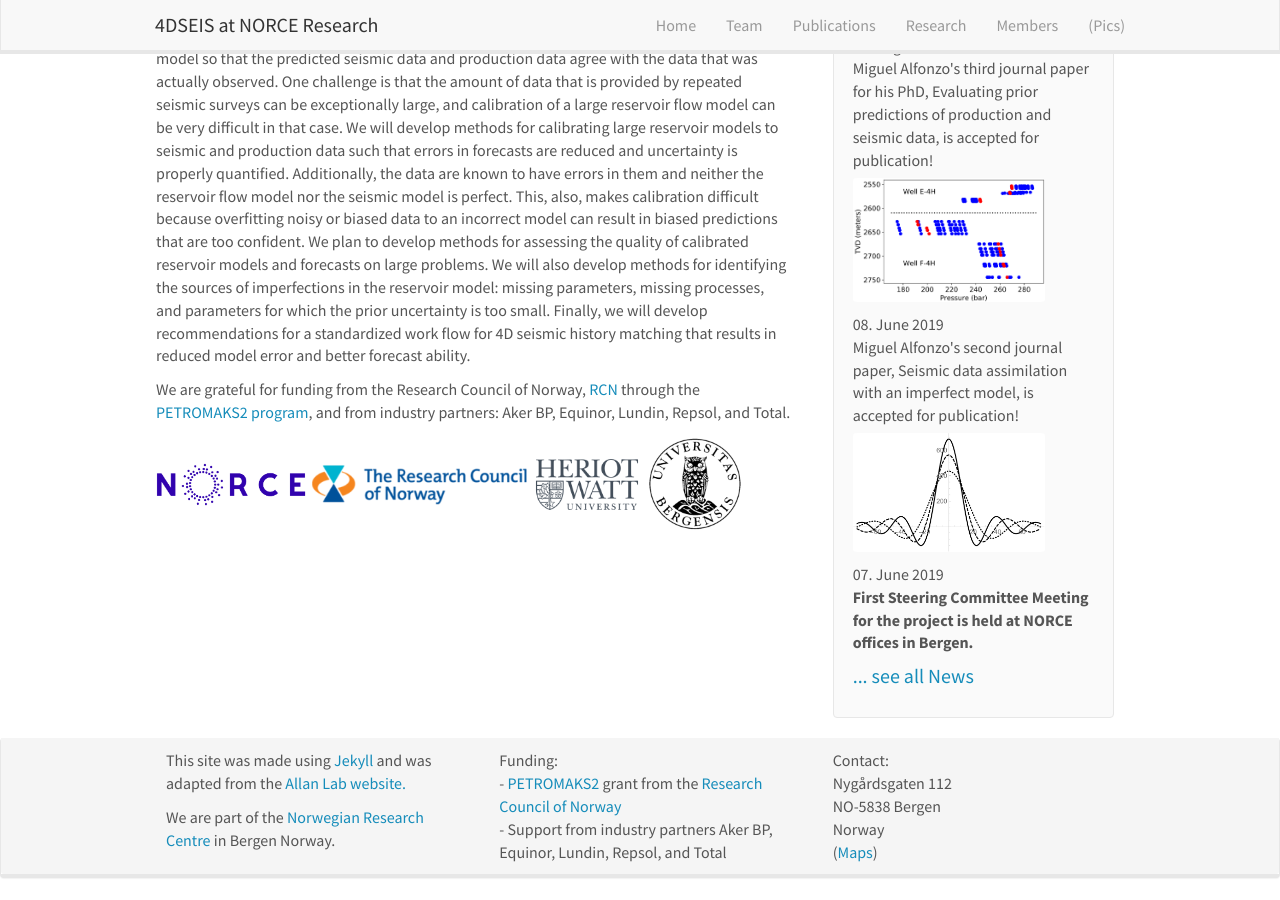
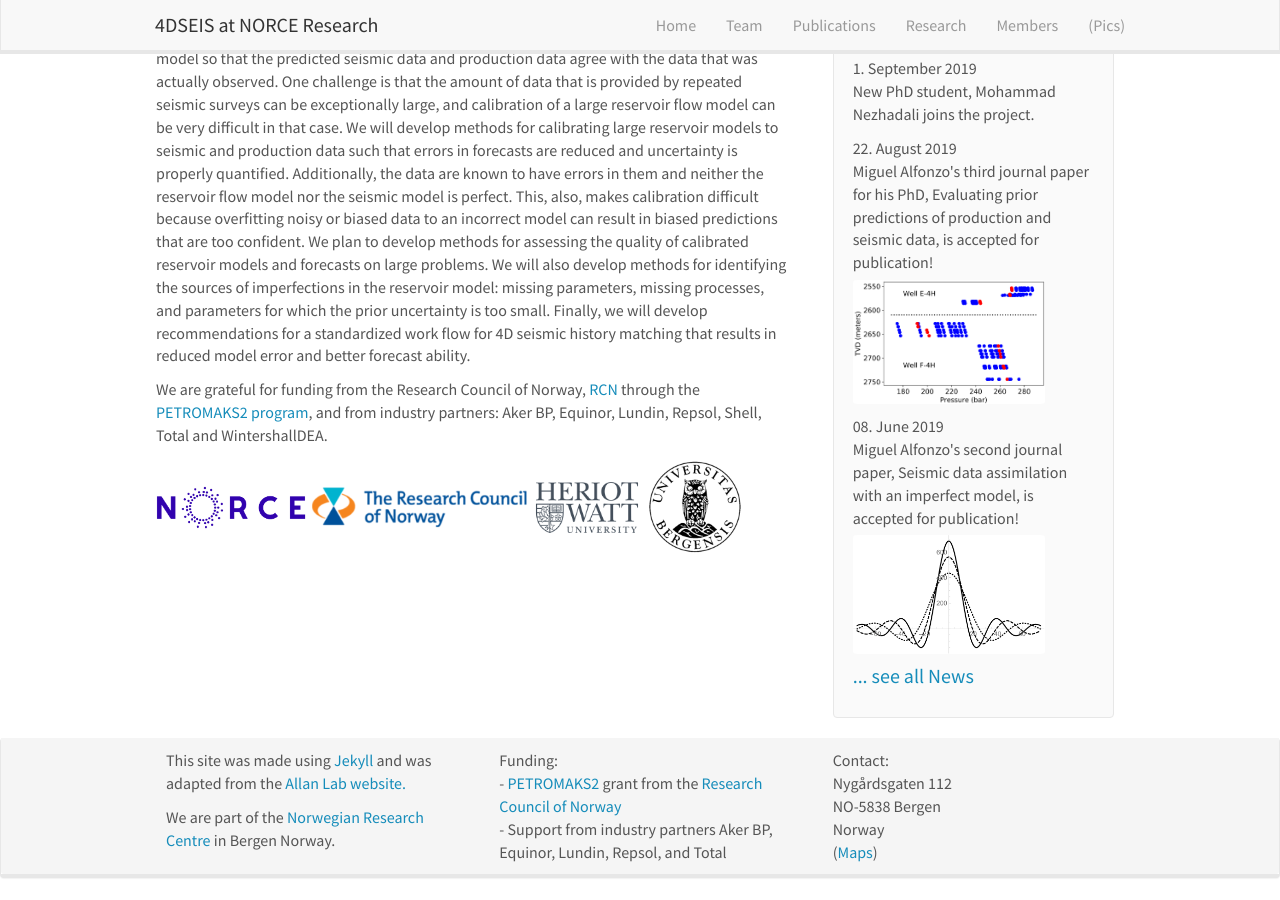
Before and after one commit to dean-s-oliver/dean-s-oliver.github.io, a Jekyll site: the page built from _pages/home.md, in a window 1280 px wide and 900 px high, scrolled down 805 px. Built offline with Jekyll 4.4.1, drawn with Linux system fonts in a browser that asks for light colours; nearby versions of some CDN libraries; some of the changed text lies outside the part shown.

Commit message:
added partners

```diff
--- a/_data/news.yml
+++ b/_data/news.yml
@@ -1,3 +1,6 @@
+- date: 25. March 2020
+  headline: "Two new industry partners, Shell and WintershallDEA, join the 4DSEIS project."
+
 - date: 15. January 2020
   headline: "<b>Second Steering Committee Meeting for the project is held at NORCE offices in Bergen.</b>"
 
--- a/_pages/home.md
+++ b/_pages/home.md
@@ -60,7 +60,7 @@ develop  methods for assessing the quality of calibrated reservoir models and fo
 Finally, we will develop recommendations for a standardized  work flow for 4D seismic history matching that results in  reduced model error and better forecast ability.
 
 
-We are grateful for funding from the Research Council of Norway, [RCN](https://www.forskningsradet.no/en/) through the [PETROMAKS2 program](https://www.forskningsradet.no/om-forskningsradet/programmer/petromaks2/), and from industry partners: Aker BP, Equinor, Lundin, Repsol, and Total.
+We are grateful for funding from the Research Council of Norway, [RCN](https://www.forskningsradet.no/en/) through the [PETROMAKS2 program](https://www.forskningsradet.no/om-forskningsradet/programmer/petromaks2/), and from industry partners: Aker BP, Equinor, Lundin, Repsol, Shell, Total and WintershallDEA.
 
 <figure class="fourth">
   <img src="{{ site.url }}{{ site.baseurl }}/images/logopic/Logo_NORCE.png" style="width: 150px">
```
Also changed, not shown: 3 other files.
